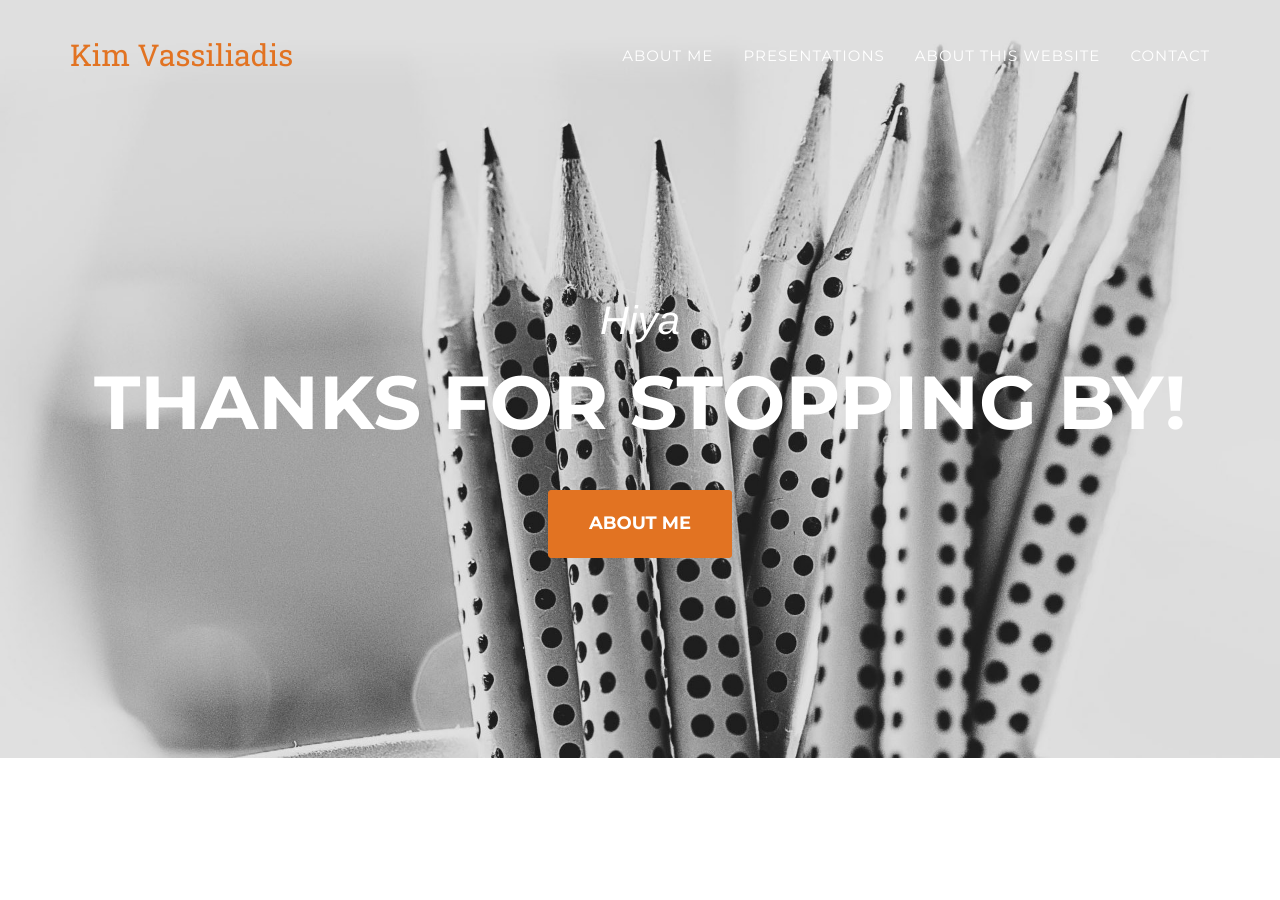
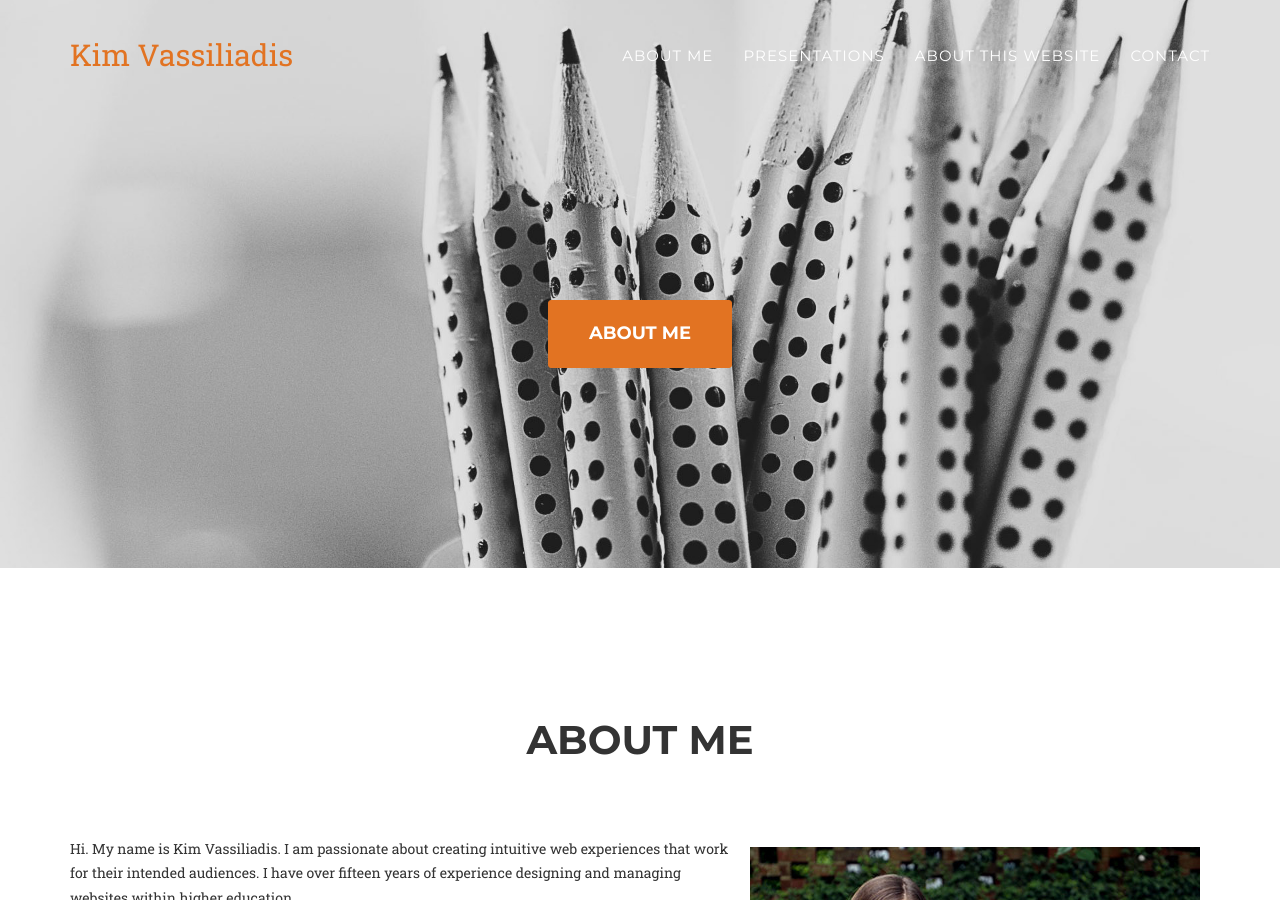
Before and after one commit to kimbrarian/jekyll, a Jekyll site: the page built from index.html, in a window 1280 px wide and 900 px high. Built offline with Jekyll 4.4.1, drawn with Linux system fonts in a browser that asks for light colours; some web fonts are replaced.

Commit message:
Update header.html

```diff
--- a/_includes/header.html
+++ b/_includes/header.html
@@ -45,8 +45,8 @@
     <header>
         <div class="container">
             <div class="intro-text">
-                <div class="intro-lead-in">Hiya</div>
-                <div class="intro-heading">Thanks for stopping by!</div>
+               <!-- <div class="intro-lead-in">Hiya</div>
+                <div class="intro-heading">Thanks for stopping by!</div>-->
                 <a href="#about" class="page-scroll btn btn-xl">About Me</a>
             </div>
         </div>
```
